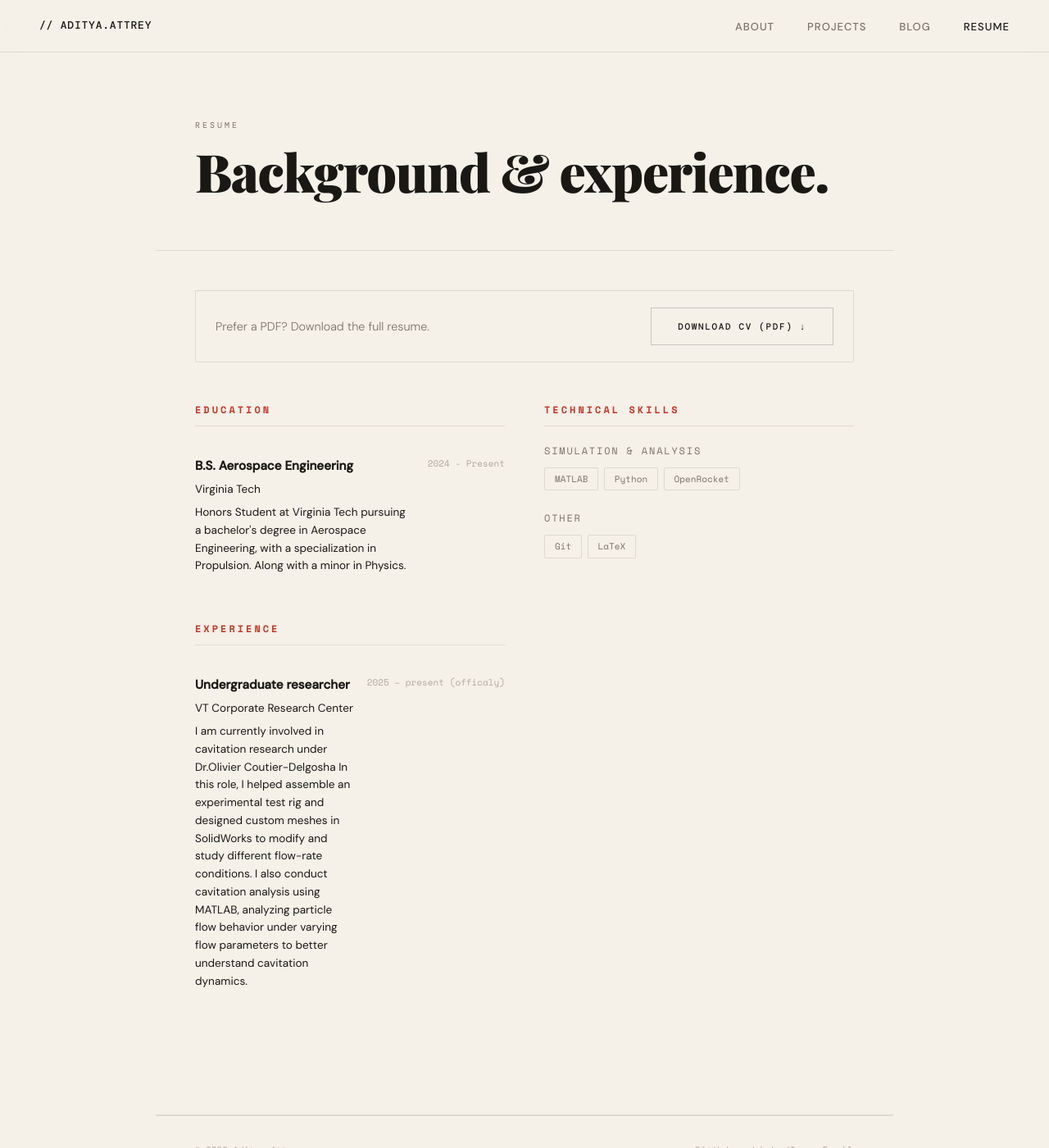
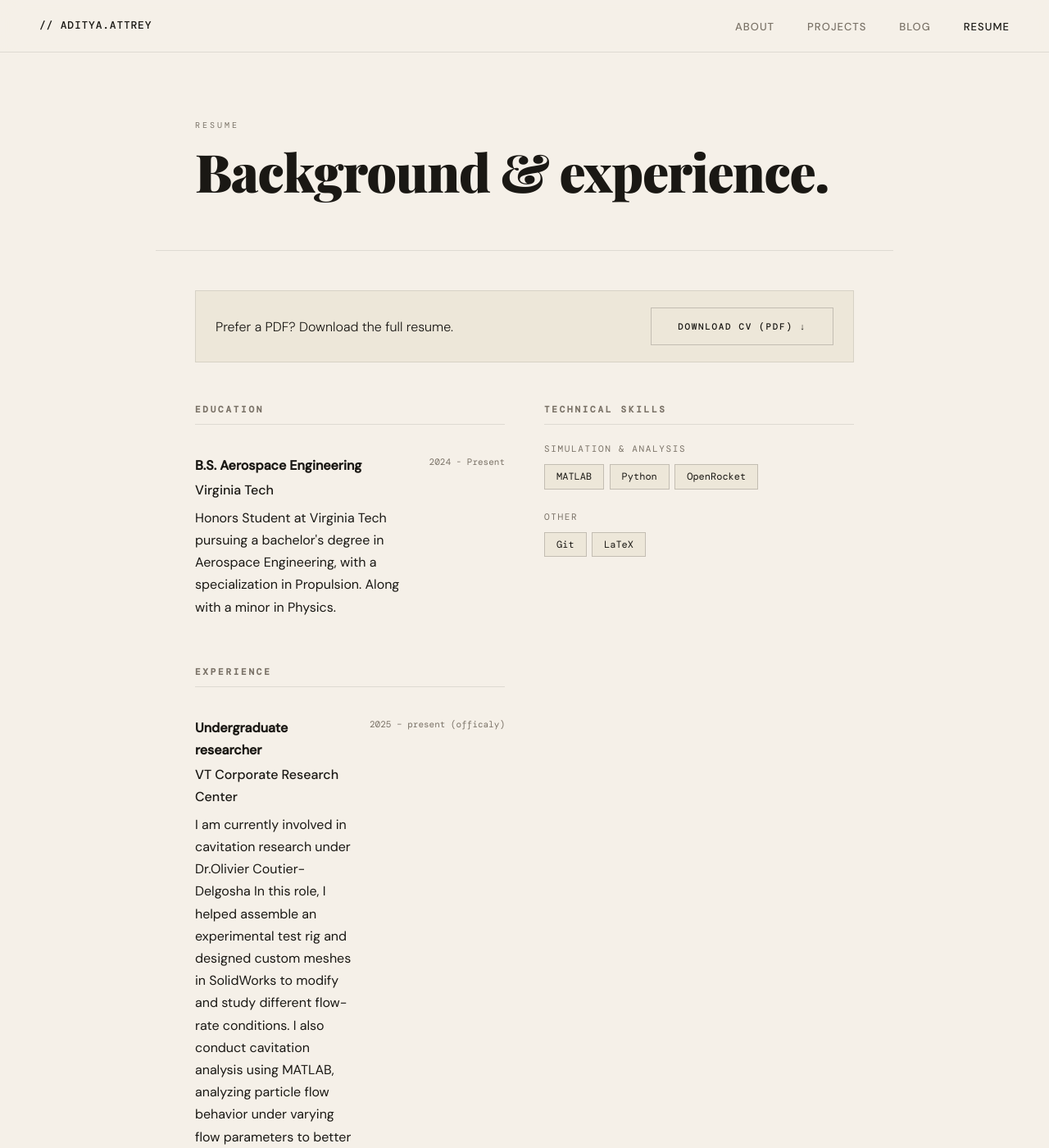
Before and after one commit to FBRDCYB3R/Aero-Blog, a Jekyll site: the page built from resume.html, in a window 1280 px wide and 1400 px high. Shown: the whole window at 82% size. Built offline with Jekyll 4.4.1, drawn with Linux system fonts in a browser that asks for light colours; some web fonts are replaced.

Commit message:
Update resume styles for improved layout and readability

```diff
--- a/resume.html
+++ b/resume.html
@@ -6,19 +6,19 @@ permalink: /resume/
 <style>
   .resume-grid { display:grid;grid-template-columns:1fr 1fr;gap:3rem; }
   .resume-block { margin-bottom:2.5rem; }
-  .resume-block h3 { font-family:'Space Mono',monospace;font-size:12px;letter-spacing:.25em;text-transform:uppercase;color:var(--accent);margin-bottom:1.25rem;padding-bottom:.5rem;border-bottom:1px solid var(--border); }
-  .resume-item { display:grid;grid-template-columns:1fr auto;gap:1rem;padding:1rem 0;border-bottom:1px solid rgba(99,179,237,.06); }
+  .resume-block h3 { font-family:'DM Mono',monospace;font-size:11px;letter-spacing:.25em;text-transform:uppercase;color:var(--muted);margin-bottom:1.25rem;padding-bottom:.5rem;border-bottom:1px solid var(--border); }
+  .resume-item { display:grid;grid-template-columns:1fr auto;gap:1rem;padding:1rem 0;border-bottom:1px solid var(--border); }
   .resume-item:last-child { border-bottom:none; }
-  .resume-role { font-weight:600;font-size:.95rem;margin-bottom:.2rem; }
-  .resume-org { font-size:.85rem;color:var(--muted); }
-  .resume-desc { font-size:.85rem;color:var(--dim);margin-top:.4rem;line-height:1.6; }
-  .resume-period { font-family:'Space Mono',monospace;font-size:11px;color:var(--dim);white-space:nowrap; }
+  .resume-role { font-weight:600;font-size:1rem;margin-bottom:.2rem;color:#1a1814; }
+  .resume-org { font-size:1rem;color:#1a1814;font-weight:500; }
+  .resume-desc { font-size:1rem;color:#1a1814;margin-top:.4rem;line-height:1.7; }
+  .resume-period { font-family:'DM Mono',monospace;font-size:11px;color:var(--muted);white-space:nowrap; }
   .skills-group { margin-bottom:1.5rem; }
-  .skills-group-label { font-family:'Space Mono',monospace;font-size:12px;letter-spacing:.15em;text-transform:uppercase;color:var(--muted);margin-bottom:.6rem; }
+  .skills-group-label { font-family:'DM Mono',monospace;font-size:11px;letter-spacing:.15em;text-transform:uppercase;color:var(--muted);margin-bottom:.6rem; }
   .skills-row { display:flex;flex-wrap:wrap;gap:.4rem; }
-  .skill-chip { font-family:'Space Mono',monospace;font-size:11px;padding:4px 12px;background:var(--surface);border:1px solid var(--border);border-radius:2px;color:var(--muted); }
-  .download-bar { display:flex;align-items:center;justify-content:space-between;background:var(--surface);border:1px solid var(--border);padding:1.25rem 1.5rem;border-radius:2px;margin-bottom:3rem; }
-  .download-bar p { font-size:.9rem;color:var(--muted); }
+  .skill-chip { font-family:'DM Mono',monospace;font-size:12px;padding:4px 14px;background:var(--cream2);border:1px solid var(--border-strong);color:#1a1814; }
+  .download-bar { display:flex;align-items:center;justify-content:space-between;background:var(--cream2);border:1px solid var(--border);padding:1.25rem 1.5rem;margin-bottom:3rem; }
+  .download-bar p { font-size:1rem;color:#1a1814; }
   @media(max-width:700px){ .resume-grid{grid-template-columns:1fr;} }
 </style>
 
```
